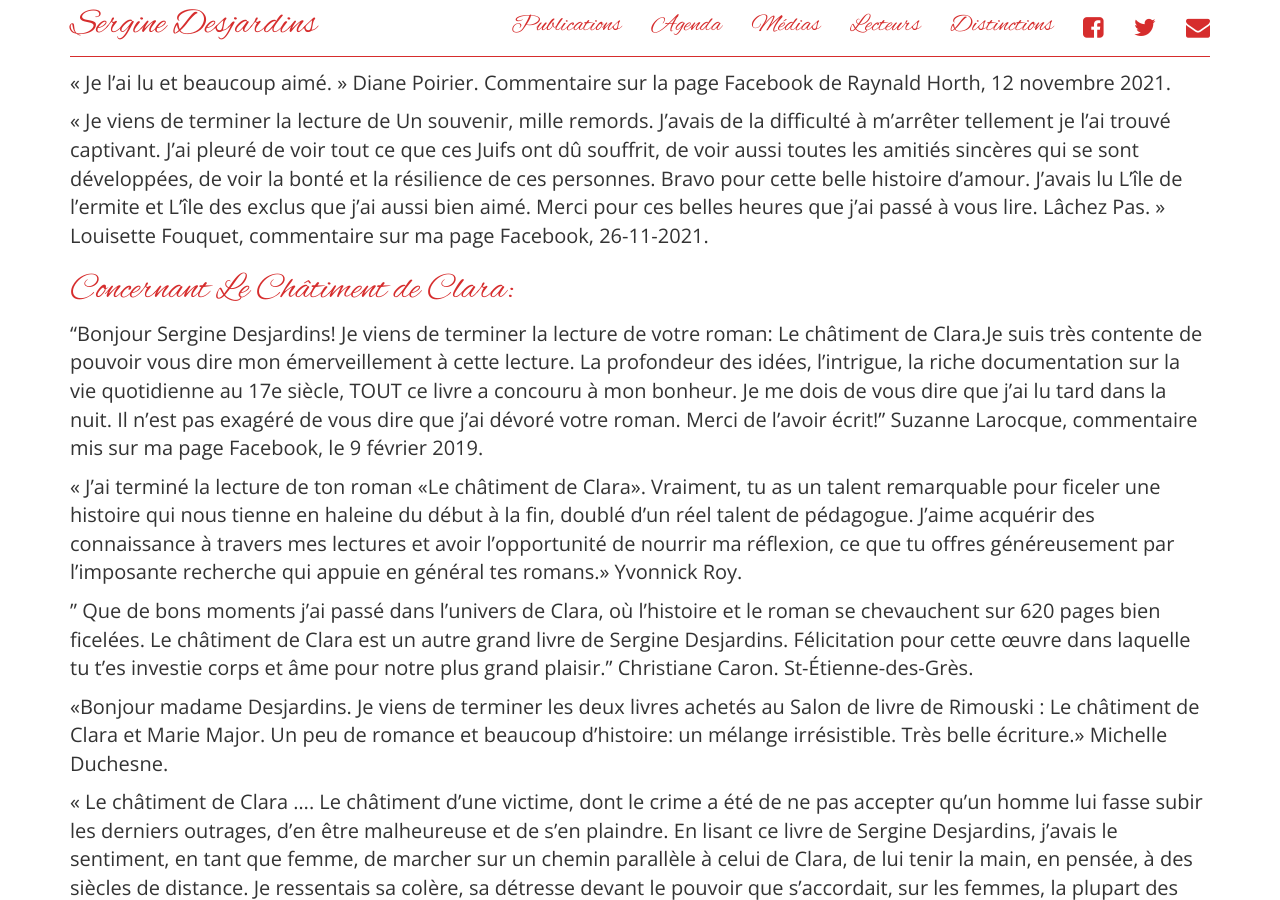
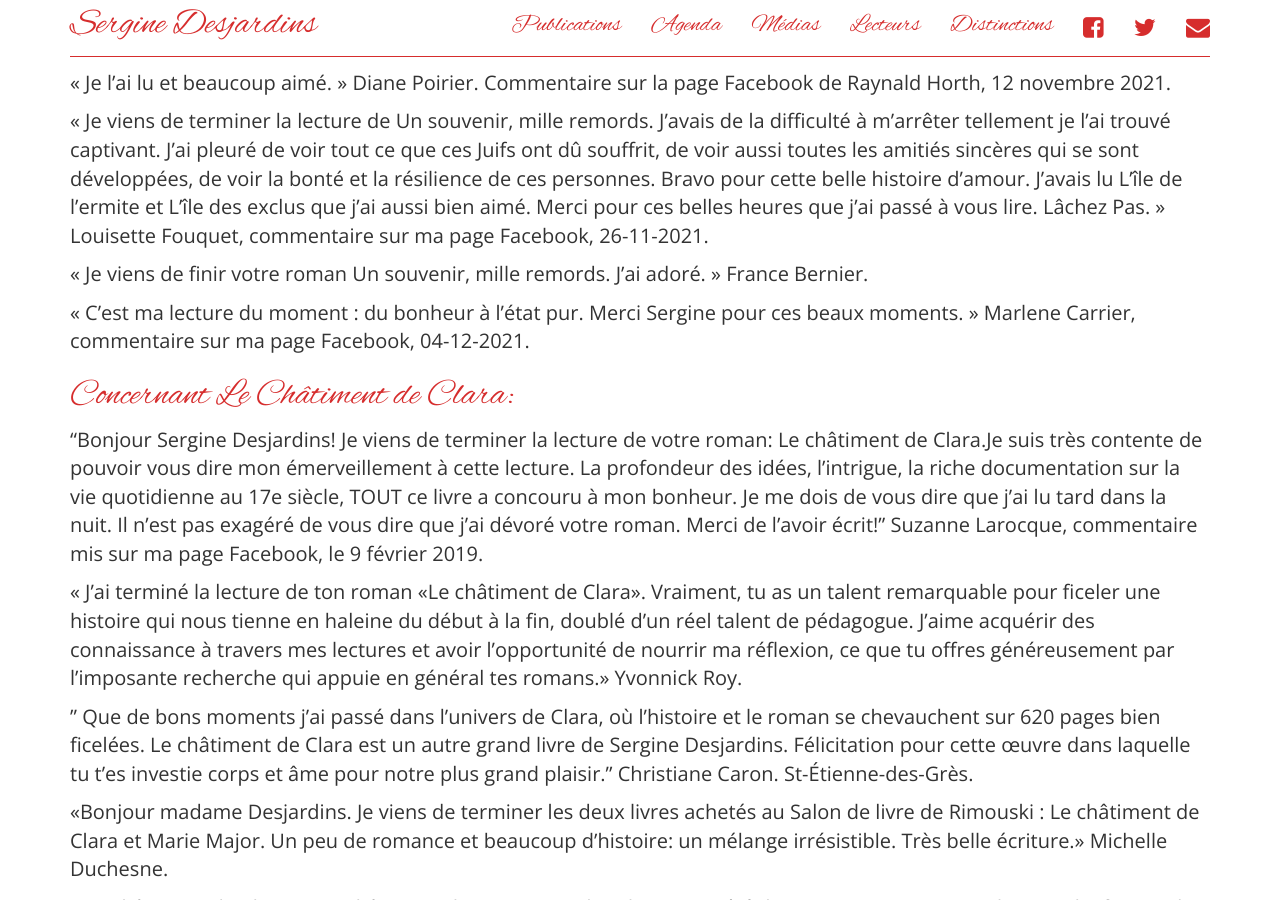
Before and after one commit to serginedesjardins/serginedesjardins.github.io, a Jekyll site: the page built from lecteurs.md, in a window 1280 px wide and 900 px high, scrolled down 3037 px. Built offline with Jekyll 4.4.1, drawn with Linux system fonts in a browser that asks for light colours; nearby versions of some CDN libraries.

Commit message:
M.Carrier et F.Bernier commentaires.

```diff
--- a/lecteurs.md
+++ b/lecteurs.md
@@ -66,6 +66,11 @@ Sergine, toute mon émotion à fleur de peau et ma gratitude pour ce tableau de
 « Je l’ai lu et beaucoup aimé. » Diane Poirier. Commentaire sur la page Facebook de Raynald Horth, 12 novembre 2021.
 
 « Je viens de terminer la lecture de Un souvenir, mille remords. J’avais de la difficulté à m’arrêter tellement je l’ai trouvé captivant. J’ai pleuré de voir tout ce que ces Juifs ont dû souffrit, de voir aussi toutes les amitiés sincères qui se sont développées, de voir la bonté et la résilience de ces personnes. Bravo pour cette belle histoire d’amour. J’avais lu L’île de l’ermite et L’île des exclus que j’ai aussi bien aimé. Merci pour ces belles heures que j’ai passé à vous lire. Lâchez Pas. » Louisette Fouquet, commentaire sur ma page Facebook, 26-11-2021.
+
+« Je viens de finir votre roman Un souvenir, mille remords. J’ai adoré. » France Bernier.
+
+« C’est ma lecture du moment : du bonheur à l’état pur. Merci Sergine pour ces beaux moments. » Marlene Carrier, commentaire sur ma page Facebook, 04-12-2021.
+
 
 # Concernant Le Châtiment de Clara:
 
```
